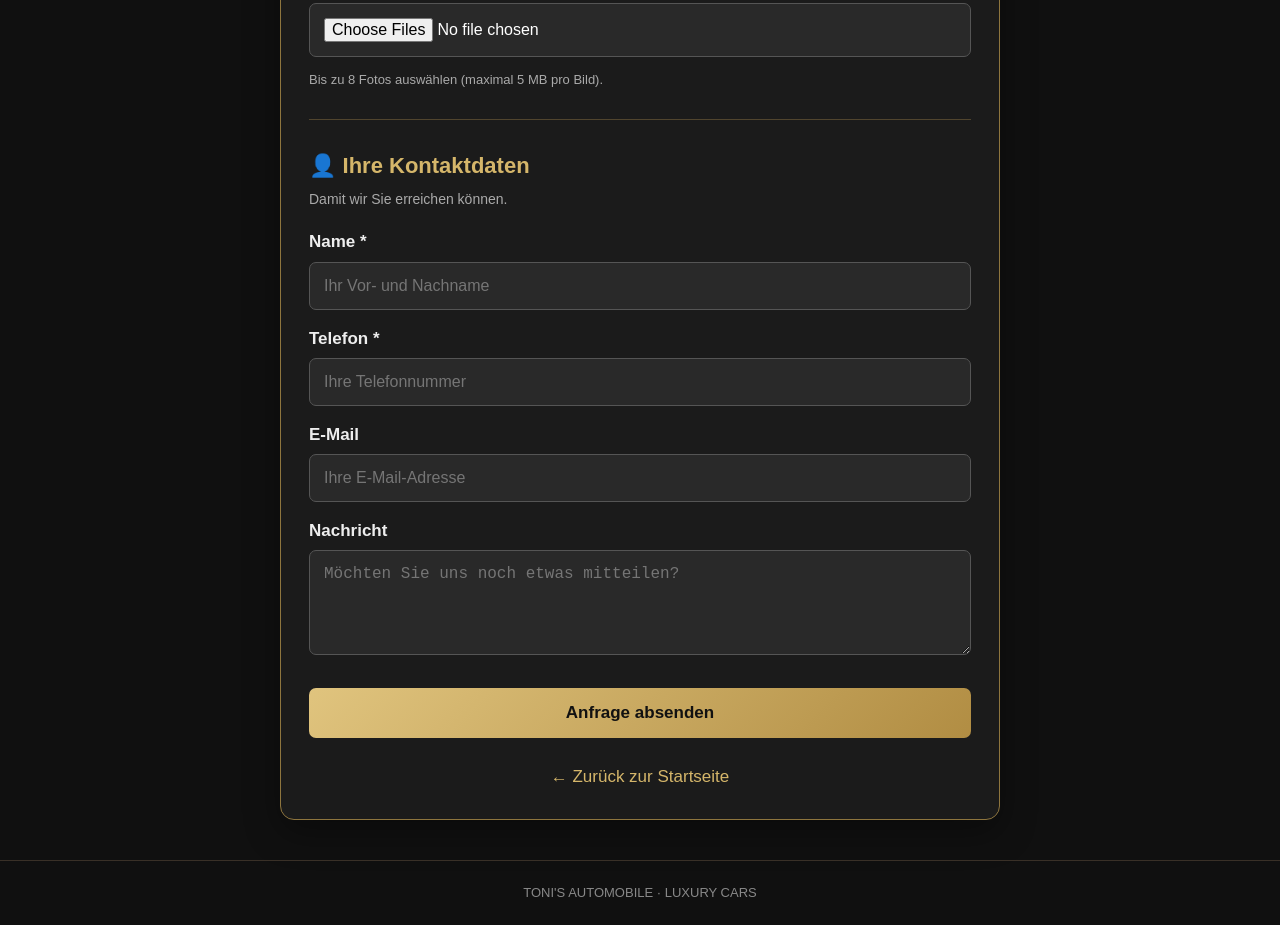
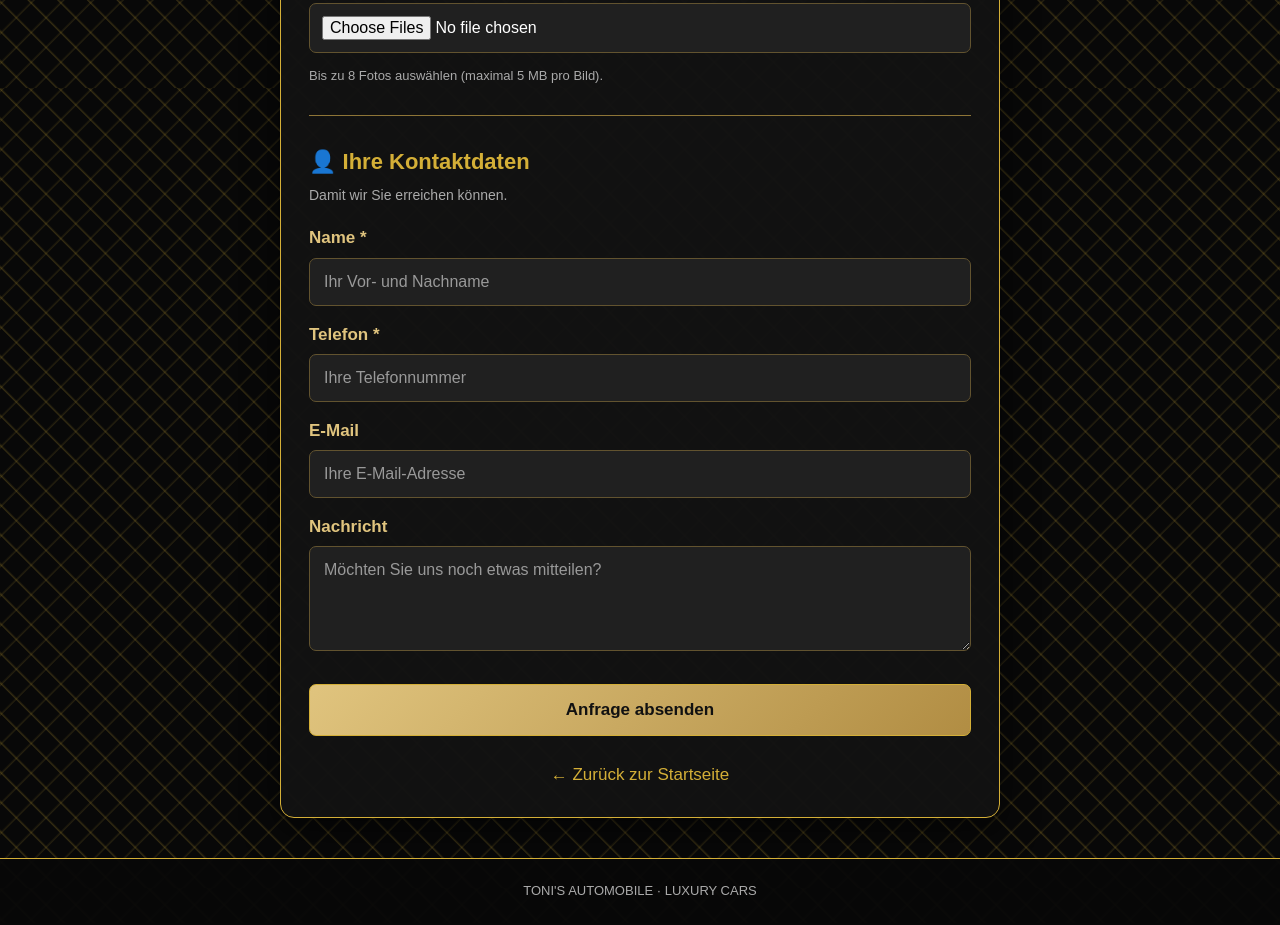
Before and after one commit to tonisautomobile1/tonis-automobile, a plain HTML site: page inzahlungnahme.html in a window 1280 px wide. Shown: the part 1512-2437 px from the top of the page. Drawn offline with nearby package versions, Linux system fonts and the light colour scheme.

Commit message:
Refactor styles and enhance form submission logic
Updated styles for better visual consistency and improved user interface elements. Adjusted JavaScript for form submission handling and image upload validation.

```diff
--- a/inzahlungnahme.html
+++ b/inzahlungnahme.html
@@ -8,11 +8,29 @@
   <meta name="description" content="Toni's Automobile kauft Ihr Fahrzeug oder nimmt es in Zahlung. Senden Sie uns Ihre Fahrzeugdaten.">
 
   <style>
-    * { box-sizing: border-box; }
+    * {
+      box-sizing: border-box;
+    }
 
     body {
       margin: 0;
-      background: #101010;
+      background-color: #080808;
+      background-image:
+        repeating-linear-gradient(
+          45deg,
+          transparent 0px,
+          transparent 18px,
+          rgba(212,175,55,.22) 19px,
+          transparent 21px
+        ),
+        repeating-linear-gradient(
+          -45deg,
+          transparent 0px,
+          transparent 18px,
+          rgba(212,175,55,.14) 19px,
+          transparent 21px
+        );
+      background-attachment: fixed;
       color: #f5f5f5;
       font-family: Arial, sans-serif;
       font-size: 17px;
@@ -22,8 +40,8 @@
     header {
       text-align: center;
       padding: 35px 20px 25px;
-      background: linear-gradient(180deg, #080808, #191919);
-      border-bottom: 1px solid #b99a55;
+      background: rgba(8,8,8,.94);
+      border-bottom: 1px solid #d4af37;
     }
 
     .logo {
@@ -35,7 +53,7 @@
     }
 
     .brand {
-      color: #d5b66a;
+      color: #d4af37;
       font-size: 27px;
       font-weight: bold;
       letter-spacing: 3px;
@@ -57,14 +75,15 @@
     }
 
     .hero h1 {
-      color: #d5b66a;
+      color: #d4af37;
       font-size: clamp(27px, 5vw, 39px);
       line-height: 1.2;
       margin: 0 0 15px;
+      text-shadow: 0 2px 12px rgba(212,175,55,.15);
     }
 
     .hero p {
-      color: #ccc;
+      color: #ddd;
       max-width: 650px;
       margin: auto;
     }
@@ -78,7 +97,8 @@
     }
 
     .benefit {
-      border: 1px solid #6f5b31;
+      border: 1px solid #8e7537;
+      background: rgba(15,15,15,.8);
       border-radius: 30px;
       padding: 8px 15px;
       color: #e0c47e;
@@ -89,14 +109,14 @@
       max-width: 720px;
       margin: 10px auto 40px;
       padding: 28px;
-      background: #1b1b1b;
-      border: 1px solid #8e753e;
+      background: rgba(18,18,18,.96);
+      border: 1px solid #d4af37;
       border-radius: 14px;
-      box-shadow: 0 12px 35px rgba(0,0,0,.35);
+      box-shadow: 0 12px 35px rgba(0,0,0,.55);
     }
 
     h2 {
-      color: #d5b66a;
+      color: #d4af37;
       font-size: 22px;
       margin: 12px 0 5px;
     }
@@ -111,39 +131,59 @@
       display: block;
       margin-top: 15px;
       font-weight: bold;
-      color: #eee;
+      color: #e0c47e;
     }
 
-    input, textarea, select {
+    input,
+    textarea,
+    select {
       width: 100%;
       padding: 14px;
       margin-top: 6px;
-      border: 1px solid #555;
+      border: 1px solid #62532f;
       border-radius: 7px;
-      background: #292929;
+      background: #202020;
       color: white;
       font-size: 16px;
+      font-family: Arial, sans-serif;
     }
 
-    input:focus, textarea:focus, select:focus {
+    input:focus,
+    textarea:focus,
+    select:focus {
       outline: none;
-      border-color: #d5b66a;
+      border-color: #d4af37;
+      box-shadow: 0 0 7px rgba(212,175,55,.2);
     }
 
-    textarea { min-height: 105px; resize: vertical; }
+    input[type="file"] {
+      padding: 12px;
+      cursor: pointer;
+    }
+
+    input::placeholder,
+    textarea::placeholder {
+      color: #999;
+    }
+
+    textarea {
+      min-height: 105px;
+      resize: vertical;
+    }
 
     .divider {
       height: 1px;
-      background: #51452e;
+      background: #8e7537;
       margin: 28px 0;
     }
 
-    button, .button {
+    button,
+    .button {
       display: block;
       width: 100%;
       padding: 15px;
       margin-top: 25px;
-      border: none;
+      border: 1px solid #d4af37;
       border-radius: 7px;
       background: linear-gradient(135deg, #e0c47e, #b18d43);
       color: #111;
@@ -152,36 +192,52 @@
       text-align: center;
       text-decoration: none;
       cursor: pointer;
+      transition: .2s;
     }
 
-    button:disabled { opacity: .6; }
+    button:hover,
+    .button:hover {
+      background: linear-gradient(135deg, #f0d994, #c6a04d);
+      box-shadow: 0 0 14px rgba(212,175,55,.25);
+    }
+
+    button:disabled {
+      opacity: .6;
+      cursor: not-allowed;
+    }
 
     #result {
       display: none;
       margin-top: 22px;
       padding: 20px;
-      border: 1px solid #c5a45b;
+      background: rgba(25,25,25,.95);
+      border: 1px solid #d4af37;
       border-radius: 9px;
       text-align: center;
     }
 
-    #result h2 { margin-top: 0; }
+    #result h2 {
+      margin-top: 0;
+    }
 
     .back {
       display: block;
       margin-top: 25px;
-      color: #d5b66a;
+      color: #d4af37;
       text-align: center;
       text-decoration: none;
     }
 
-    .back:hover { text-decoration: underline; }
+    .back:hover {
+      text-decoration: underline;
+    }
 
     footer {
       padding: 22px;
       text-align: center;
-      color: #888;
-      border-top: 1px solid #393027;
+      color: #aaa;
+      background: rgba(8,8,8,.94);
+      border-top: 1px solid #d4af37;
       font-size: 13px;
     }
 
@@ -191,8 +247,13 @@
         padding: 20px 16px;
       }
 
-      .brand { font-size: 23px; }
-      .hero { padding-top: 30px; }
+      .brand {
+        font-size: 23px;
+      }
+
+      .hero {
+        padding-top: 30px;
+      }
     }
   </style>
 </head>
@@ -271,6 +332,7 @@
         accept="image/*"
         multiple
       >
+
       <p style="color:#aaa; font-size:13px;">
         Bis zu 8 Fotos auswählen (maximal 5 MB pro Bild).
       </p>
@@ -322,7 +384,6 @@
       'https://ylgaecxpjpwcqckspfkq.supabase.co',
       'sb_publishable_4Hn0yxRkfGcezH9WCQCuIQ_-SQuKnJu'
     );
-
 
     document.getElementById('tradeInForm')
       .addEventListener('submit', async function(event) {
@@ -416,7 +477,6 @@ document.getElementById('tradeInForm')
           button.textContent = 'Anfrage absenden';
         }
       });
-
   </script>
 
 </body>
```
Lines whose indentation alone changed are shown as unchanged.
